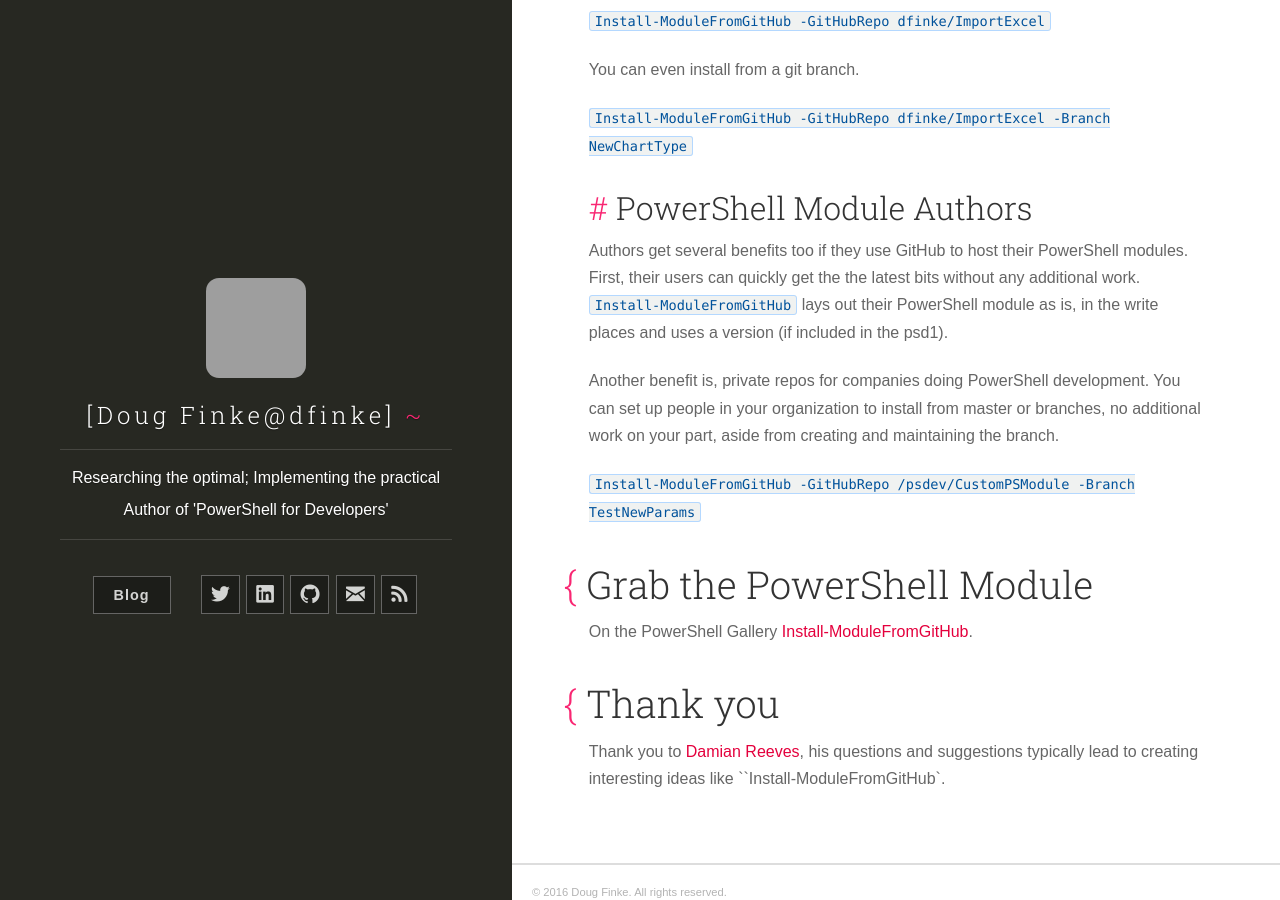
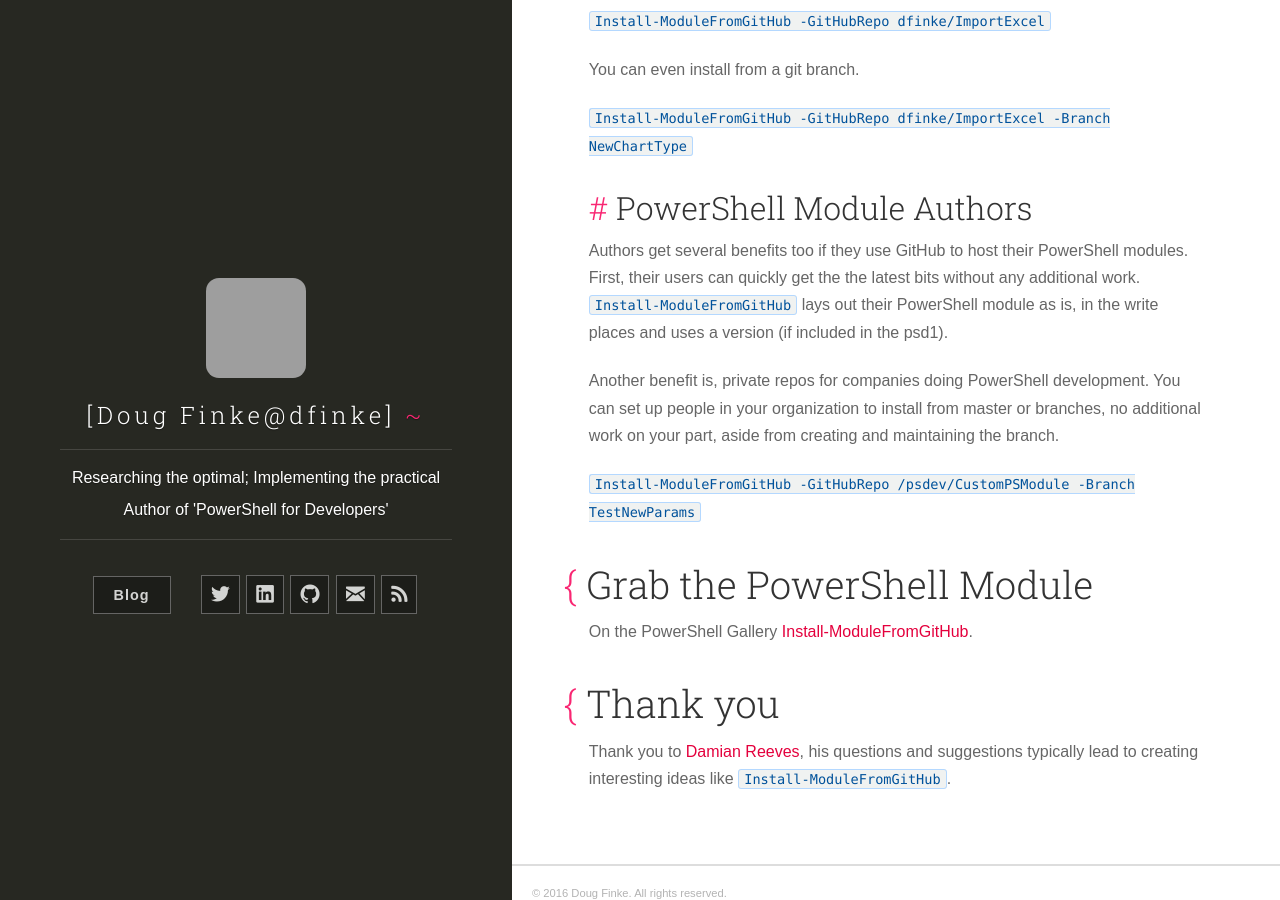
Before and after one commit to dfinke/dfinke.github.io, a Jekyll site: the page built from _posts/2016-11-21-Quickly-Install-PowerShell-Modules-from-GitHub.md, in a window 1280 px wide and 900 px high, scrolled down 1673 px, cut to the strip 0-900 px from the top of the window. Built offline with Jekyll 4.4.1, drawn with Linux system fonts in a browser that asks for light colours; nearby versions of some CDN libraries; grey boxes are pictures that could not be loaded.

```diff
--- a/_posts/2016-11-21-Quickly-Install-PowerShell-Modules-from-GitHub.md
+++ b/_posts/2016-11-21-Quickly-Install-PowerShell-Modules-from-GitHub.md
@@ -52,4 +52,4 @@ Another benefit is, private repos for companies doing PowerShell development. Yo
 On the PowerShell Gallery [Install-ModuleFromGitHub](https://www.powershellgallery.com/packages/InstallModuleFromGitHub/0.3).
 
 ## Thank you
-Thank you to [Damian Reeves](https://github.com/DamianReeves), his questions and suggestions typically lead to creating interesting ideas like ``Install-ModuleFromGitHub`.
+Thank you to [Damian Reeves](https://github.com/DamianReeves), his questions and suggestions typically lead to creating interesting ideas like `Install-ModuleFromGitHub`.
```
